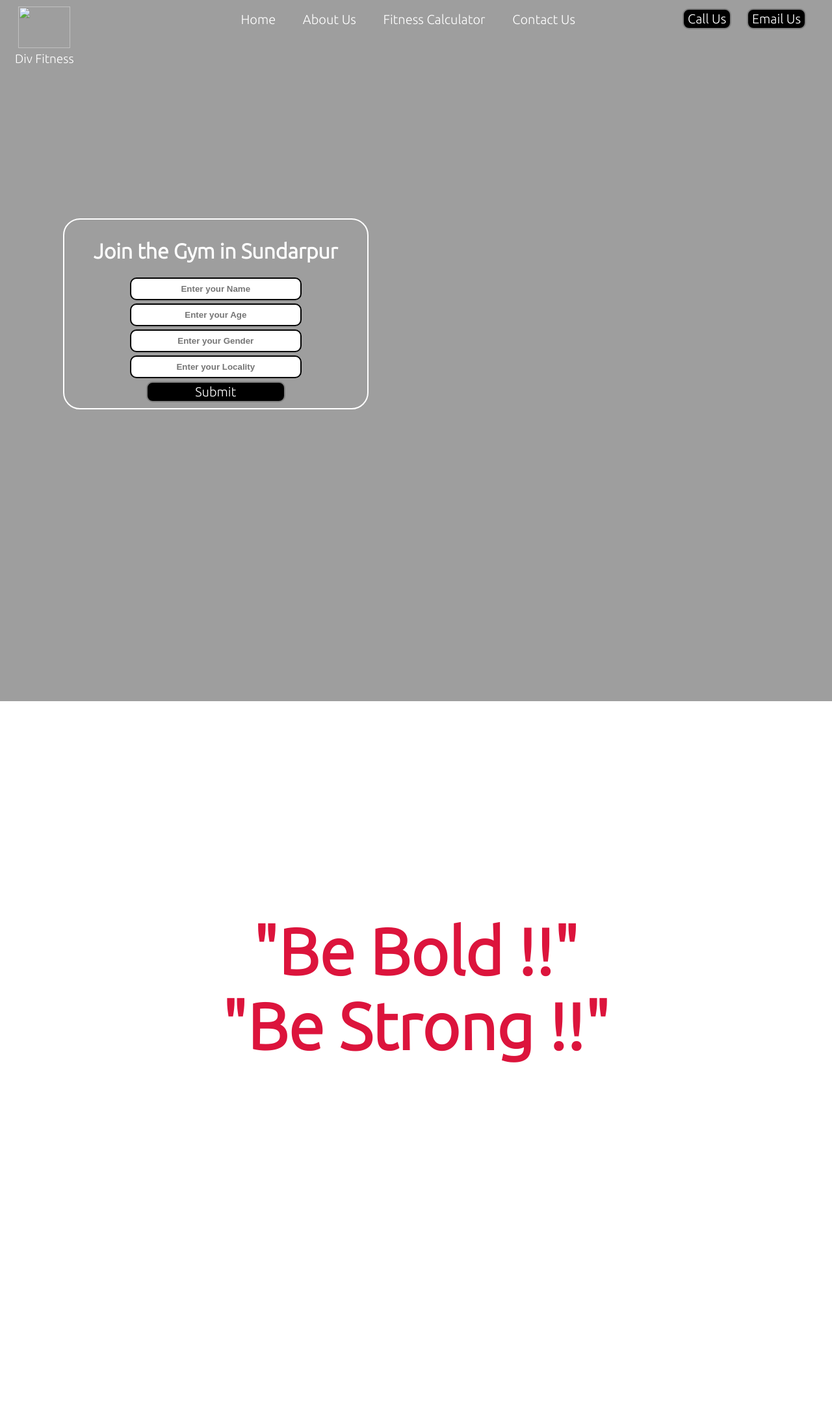
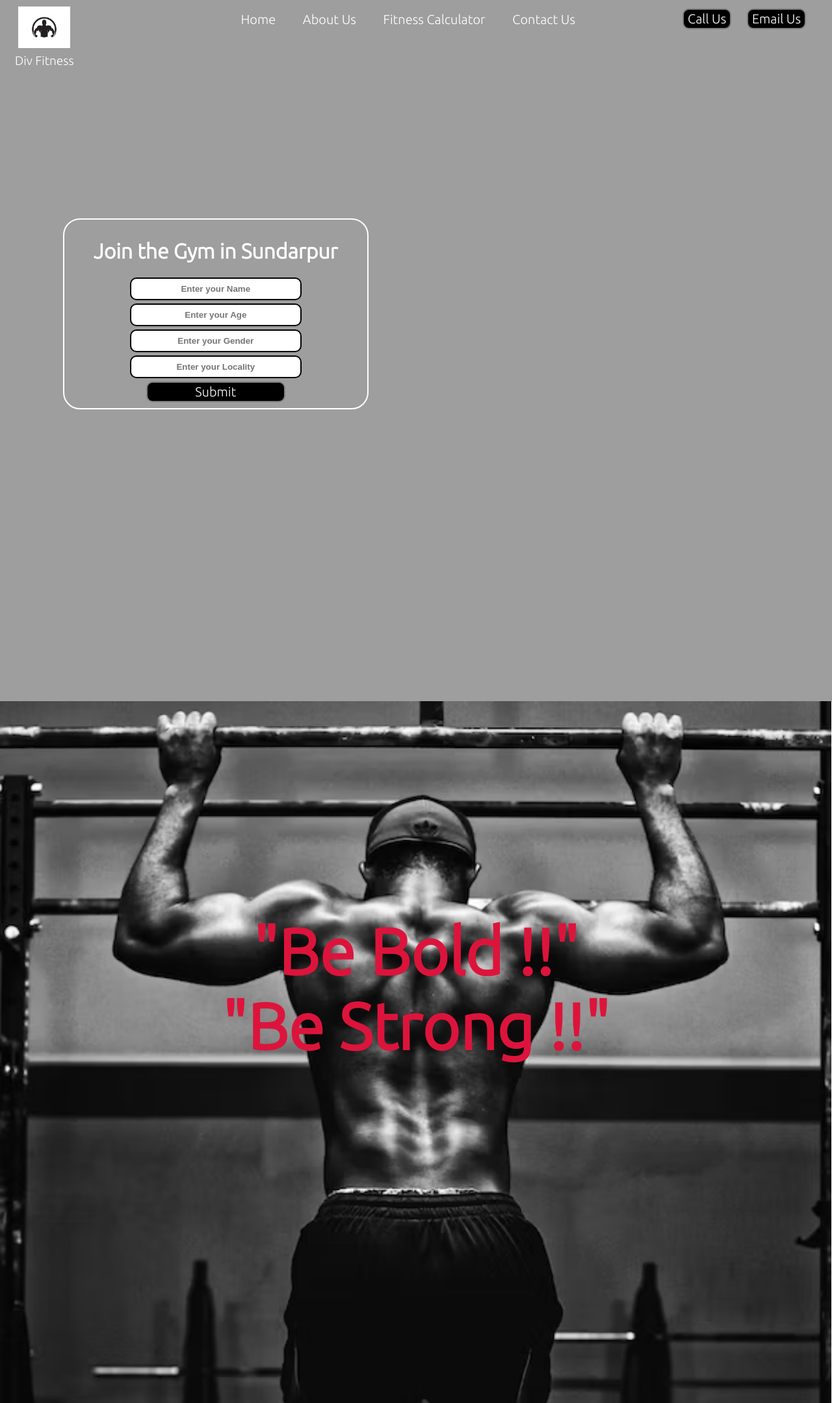
Before and after one commit to divyansh1321/gymsiteproject, a plain HTML site: page index.html in a window 1280 px wide. Shown: the whole page at 65% size. Drawn offline with Linux system fonts and the light colour scheme; the site is published under a folder, as on GitHub Pages, so addresses that start at the root find nothing.

Commit message:
Update index.html

```diff
--- a/index.html
+++ b/index.html
@@ -114,7 +114,7 @@
         text-align: center;
     }
     .next{
-        background-image: url(/images/gym2.avif);
+        background-image: url(images/gym2.avif);
         background-repeat: no-repeat;
         background-size: cover;
         position: absolute;
@@ -134,7 +134,7 @@
     <header class="header">
     <!-- left class for logo -->
         <div class="left">
-            <img src="/images/logo gym.jpg" alt="">
+            <img src="images/logo gym.jpg" alt="">
             <div>Div Fitness</div>
         </div>
         <!-- mid class for navbar-->
```
